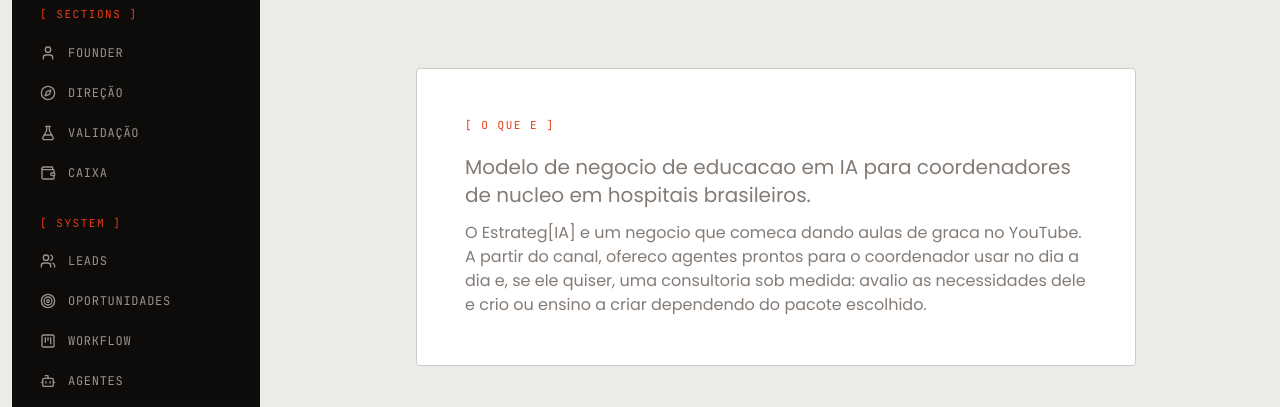
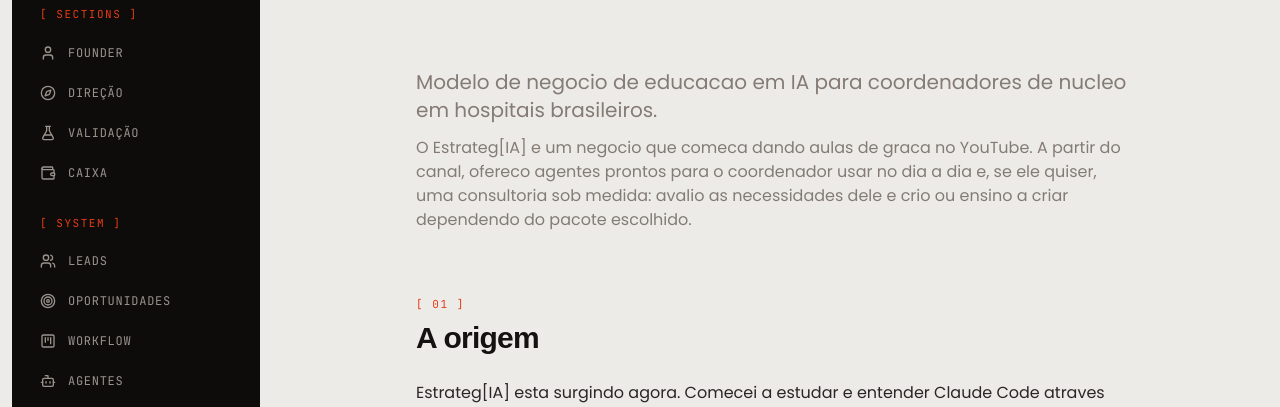
Before and after one commit to EstrategIA2026/Estrategiaos, a Next.js app: page /sobre in a window 1280 px wide. Shown: the part 166-573 px from the top of the page. Built offline with nearby package versions, Linux system fonts and the light colour scheme; no server answers; a web font is replaced by a local one.

Commit message:
style: alinhar texto do hero /sobre à esquerda

```diff
--- a/app/(app)/sobre/page.tsx
+++ b/app/(app)/sobre/page.tsx
@@ -40,13 +40,12 @@
 
 function Hero() {
   return (
-    <header className="mb-16 rounded-lg border bg-card p-8 md:p-12">
-      <p className="scia-tag mb-4">[ O QUE E ]</p>
-      <p className="mt-5 max-w-2xl text-lg text-muted-foreground md:text-xl">
+    <header className="mb-16">
+      <p className="max-w-3xl text-lg text-muted-foreground md:text-xl">
         Modelo de negocio de educacao em IA para coordenadores de nucleo em
         hospitais brasileiros.
       </p>
-      <p className="mt-3 max-w-2xl text-base text-muted-foreground">
+      <p className="mt-3 max-w-3xl text-base text-muted-foreground">
         O Estrateg[IA] e um negocio que comeca dando aulas de graca no
         YouTube. A partir do canal, ofereco agentes prontos para o
         coordenador usar no dia a dia e, se ele quiser, uma consultoria sob
```
